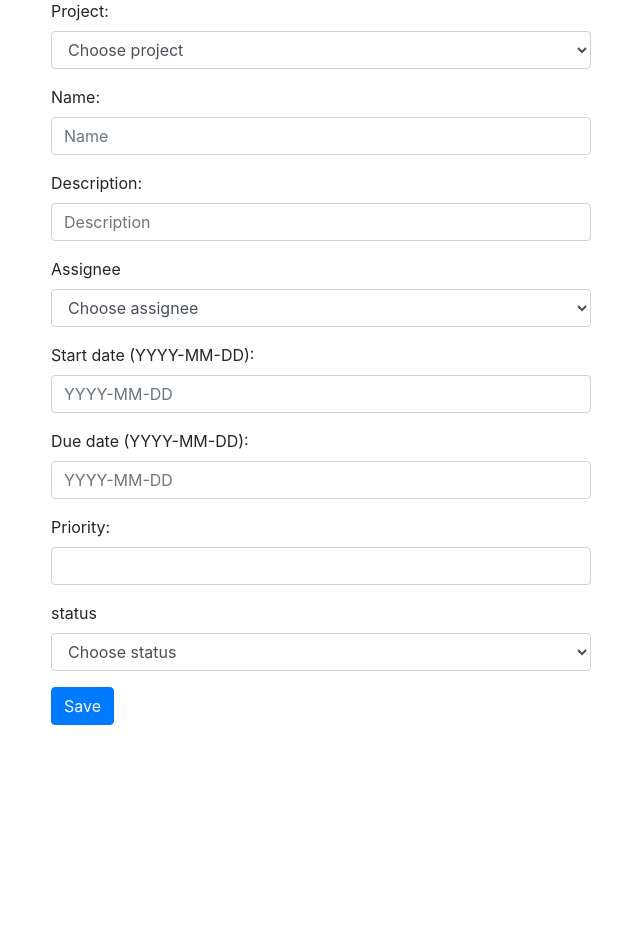
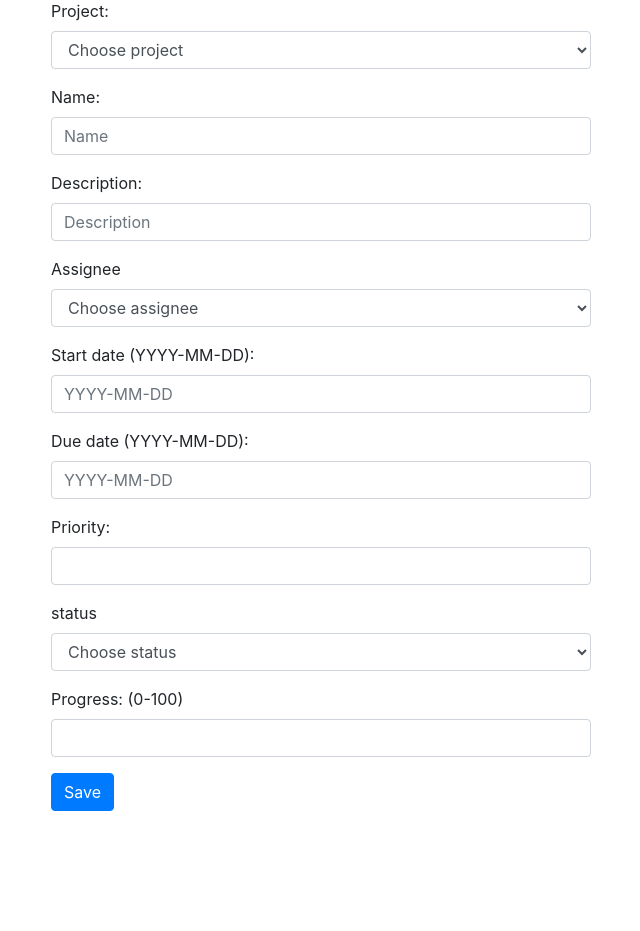
Before and after one commit to gustavo-medeiros/projet_final, a Django app: page /newtask/ in a window 1280 px wide. Shown: the part 402-1333 px from the top of the page, without its empty margins (319-959 px from the left). Before the commit the page ends 1127 px from the top, so only its background shows below. Run offline with Django 3.2, Linux system fonts and the light colour scheme; the visitor is signed in with stand-in values (Sample User, id 1); data comes from the database, SQL or seed files in the repository; data that the repository does not hold is empty; some libraries are stand-ins or nearby versions.

Commit message:
Correct minor bugs

```diff
--- a/projet_indiv/templates/base.html
+++ b/projet_indiv/templates/base.html
@@ -47,7 +47,7 @@
             <div class="dropdown-menu" aria-labelledby="navbarDropdownMenuLink">
                 <a class="dropdown-item" href="/mytasks">My tasks</a>
                 <a class="dropdown-item" href="/donetasks">My completed tasks</a>
-                <a class="dropdown-item text-success" href="#/nextask">+ New task </a>
+                <a class="dropdown-item text-success" href="/newtask">+ New task </a>
             </div>
           </li>
         </ul>
--- a/projet_indiv/templates/newtask.html
+++ b/projet_indiv/templates/newtask.html
@@ -86,6 +86,12 @@
                                 </select>
                             </div>
 
+                            <!-- enter progress -->
+                            <div class="form-group">
+                                <label for="id_progress">Progress: (0-100)</label>
+                                <input type="number" class="form-control" name="progress" required id="id_progress" value="{{utask.progress}}">
+                            </div>
+
                             <button type="submit" value="submit" class="btn btn-primary">Save</button>
 
                             <br><br><br><br><br><br>
```
